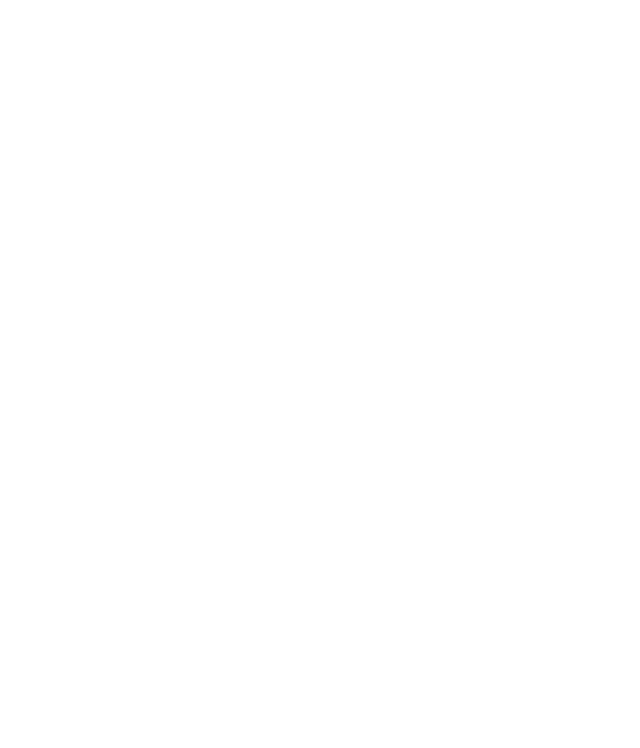
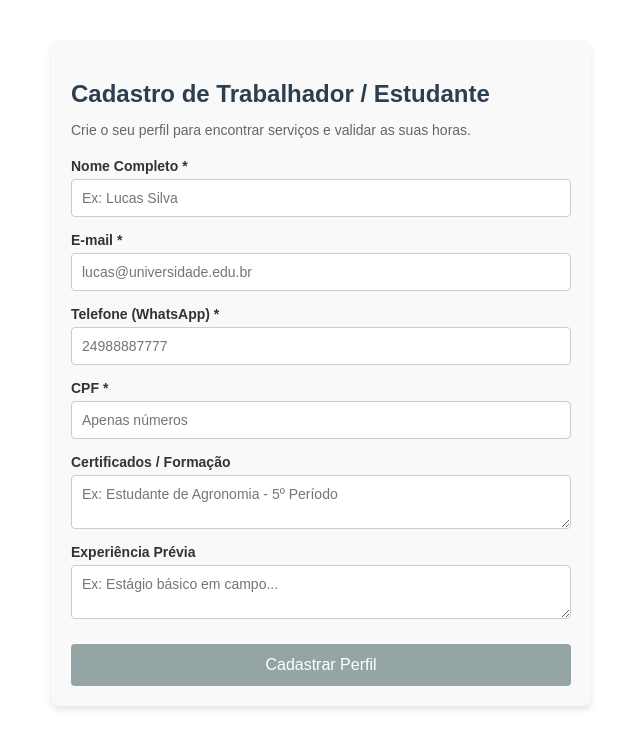
Before and after one commit to Ruraliza/ruraliza-frontend, an Angular app: page /register/worker in a window 1280 px wide. Before the commit this address led to /. Shown: the top 748 px of the page, without its empty margins (319-959 px from the left). Built offline with nearby package versions, Linux system fonts and the light colour scheme.

Commit message:
feat: add worker registration component with form and routing

```diff
--- /dev/null
+++ b/src/app/components/worker-registration/worker-registration.css
@@ -0,0 +1,21 @@
+.form-container {
+  max-width: 500px;
+  margin: 40px auto;
+  padding: 20px;
+  border-radius: 8px;
+  background-color: #f9f9f9;
+  box-shadow: 0 4px 6px rgba(0,0,0,0.1);
+  font-family: sans-serif;
+}
+h2 { color: #2c3e50; margin-bottom: 5px; }
+p { color: #666; font-size: 14px; margin-bottom: 20px; }
+.form-group { margin-bottom: 15px; display: flex; flex-direction: column; }
+label { margin-bottom: 5px; font-weight: bold; font-size: 14px; color: #333; }
+input, textarea { padding: 10px; border: 1px solid #ccc; border-radius: 4px; font-size: 14px; font-family: inherit; }
+input:focus, textarea:focus { outline: none; border-color: #27ae60; }
+textarea { resize: vertical; }
+button { width: 100%; padding: 12px; background-color: #27ae60; color: white; border: none; border-radius: 4px; font-size: 16px; cursor: pointer; margin-top: 10px; }
+button:disabled { background-color: #95a5a6; cursor: not-allowed; }
+.alert { padding: 10px; margin-bottom: 15px; border-radius: 4px; }
+.success { background-color: #d4edda; color: #155724; border: 1px solid #c3e6cb; }
+.error { background-color: #f8d7da; color: #721c24; border: 1px solid #f5c6cb; }
--- /dev/null
+++ b/src/app/components/worker-registration/worker-registration.html
@@ -0,0 +1,46 @@
+<div class="form-container">
+  <h2>Cadastro de Trabalhador / Estudante</h2>
+  <p>Crie o seu perfil para encontrar serviços e validar as suas horas.</p>
+
+  <div *ngIf="successMessage" class="alert success">
+    {{ successMessage }}
+  </div>
+  <div *ngIf="errorMessage" class="alert error">
+    {{ errorMessage }}
+  </div>
+
+  <form [formGroup]="workerForm" (ngSubmit)="onSubmit()">
+
+    <div class="form-group">
+      <label for="name">Nome Completo *</label>
+      <input type="text" id="name" formControlName="name" placeholder="Ex: Lucas Silva">
+    </div>
+
+    <div class="form-group">
+      <label for="email">E-mail *</label>
+      <input type="email" id="email" formControlName="email" placeholder="lucas@universidade.edu.br">
+    </div>
+
+    <div class="form-group">
+      <label for="phone">Telefone (WhatsApp) *</label>
+      <input type="text" id="phone" formControlName="phone" placeholder="24988887777">
+    </div>
+
+    <div class="form-group">
+      <label for="cpf">CPF *</label>
+      <input type="text" id="cpf" formControlName="cpf" placeholder="Apenas números">
+    </div>
+
+    <div class="form-group">
+      <label for="certificates">Certificados / Formação</label>
+      <textarea id="certificates" formControlName="certificates" rows="2" placeholder="Ex: Estudante de Agronomia - 5º Período"></textarea>
+    </div>
+
+    <div class="form-group">
+      <label for="experience">Experiência Prévia</label>
+      <textarea id="experience" formControlName="experience" rows="2" placeholder="Ex: Estágio básico em campo..."></textarea>
+    </div>
+
+    <button type="submit" [disabled]="workerForm.invalid">Cadastrar Perfil</button>
+  </form>
+</div>
--- /dev/null
+++ b/src/app/components/worker-registration/worker-registration.ts
@@ -0,0 +1,55 @@
+// src/app/components/worker-registration/worker-registration.ts
+import { Component, inject } from '@angular/core';
+import { CommonModule } from '@angular/common';
+import { FormBuilder, FormGroup, Validators, ReactiveFormsModule } from '@angular/forms';
+import { WorkerService } from '../../services/worker';
+import { Worker } from '../../../models/worker.model';
+
+@Component({
+  selector: 'app-worker-registration',
+  standalone: true,
+  imports: [CommonModule, ReactiveFormsModule],
+  templateUrl: './worker-registration.html',
+  styleUrls: ['./worker-registration.css']
+})
+export class WorkerRegistrationComponent {
+  private fb = inject(FormBuilder);
+  private workerService = inject(WorkerService);
+
+  workerForm: FormGroup;
+  successMessage: string = '';
+  errorMessage: string = '';
+
+  constructor() {
+    this.workerForm = this.fb.group({
+      name: ['', Validators.required],
+      email: ['', [Validators.required, Validators.email]],
+      phone: ['', Validators.required],
+      cpf: ['', Validators.required],
+      certificates: [''], // Opcional
+      experience: [''] // Opcional
+    });
+  }
+
+  onSubmit() {
+    if (this.workerForm.invalid) {
+      this.errorMessage = 'Por favor, preencha todos os campos obrigatórios.';
+      return;
+    }
+
+    const newWorker: Worker = this.workerForm.value;
+
+    this.workerService.createWorker(newWorker).subscribe({
+      next: (response) => {
+        this.successMessage = response.message;
+        this.errorMessage = '';
+        this.workerForm.reset();
+      },
+      error: (err) => {
+        console.error(err);
+        this.errorMessage = 'Erro ao cadastrar trabalhador. Verifique os dados e tente novamente.';
+        this.successMessage = '';
+      }
+    });
+  }
+}
```
Also changed, not shown: src/app/app.routes.ts (+7 -1 lines), 1 other file (tests, documents, lock files or other folders).
